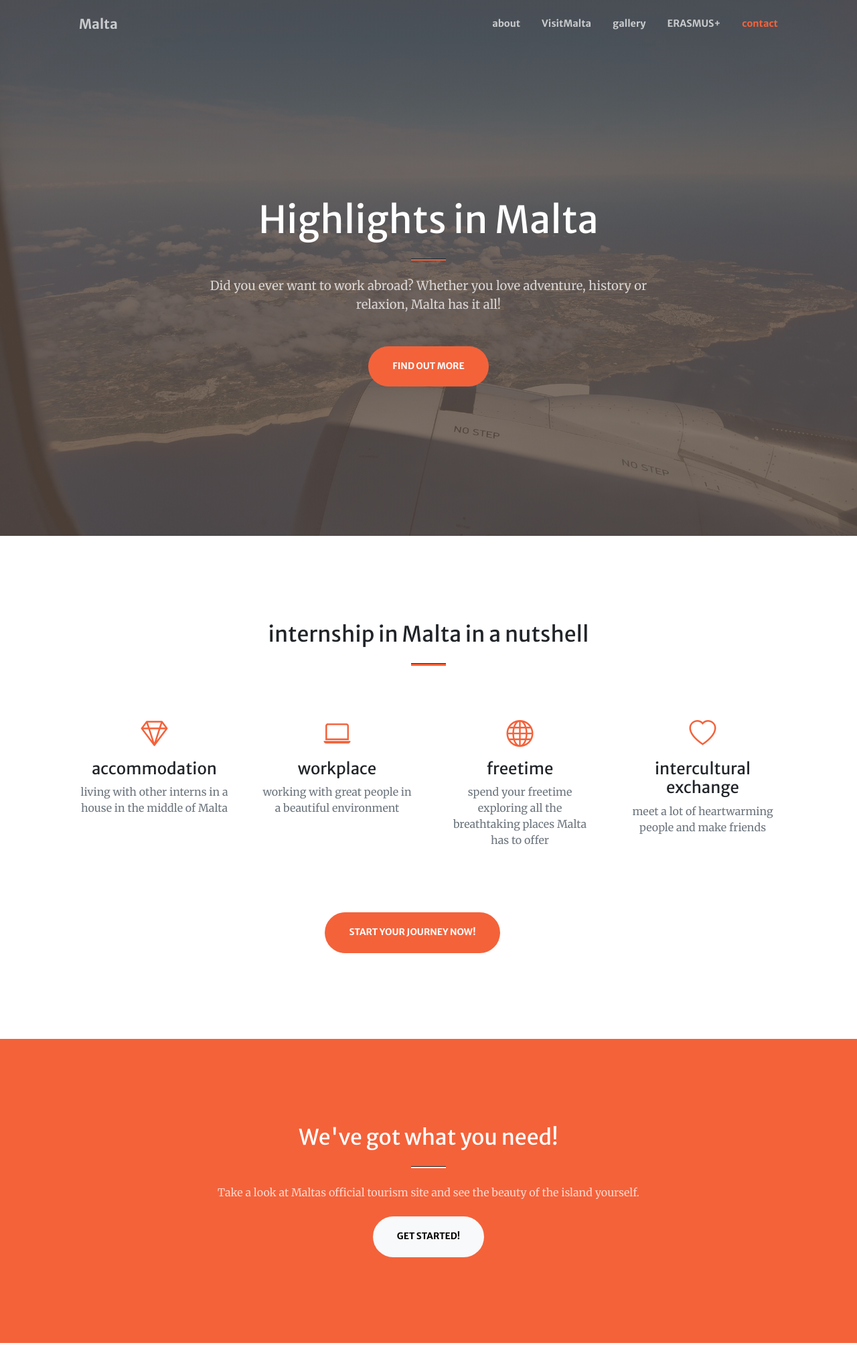
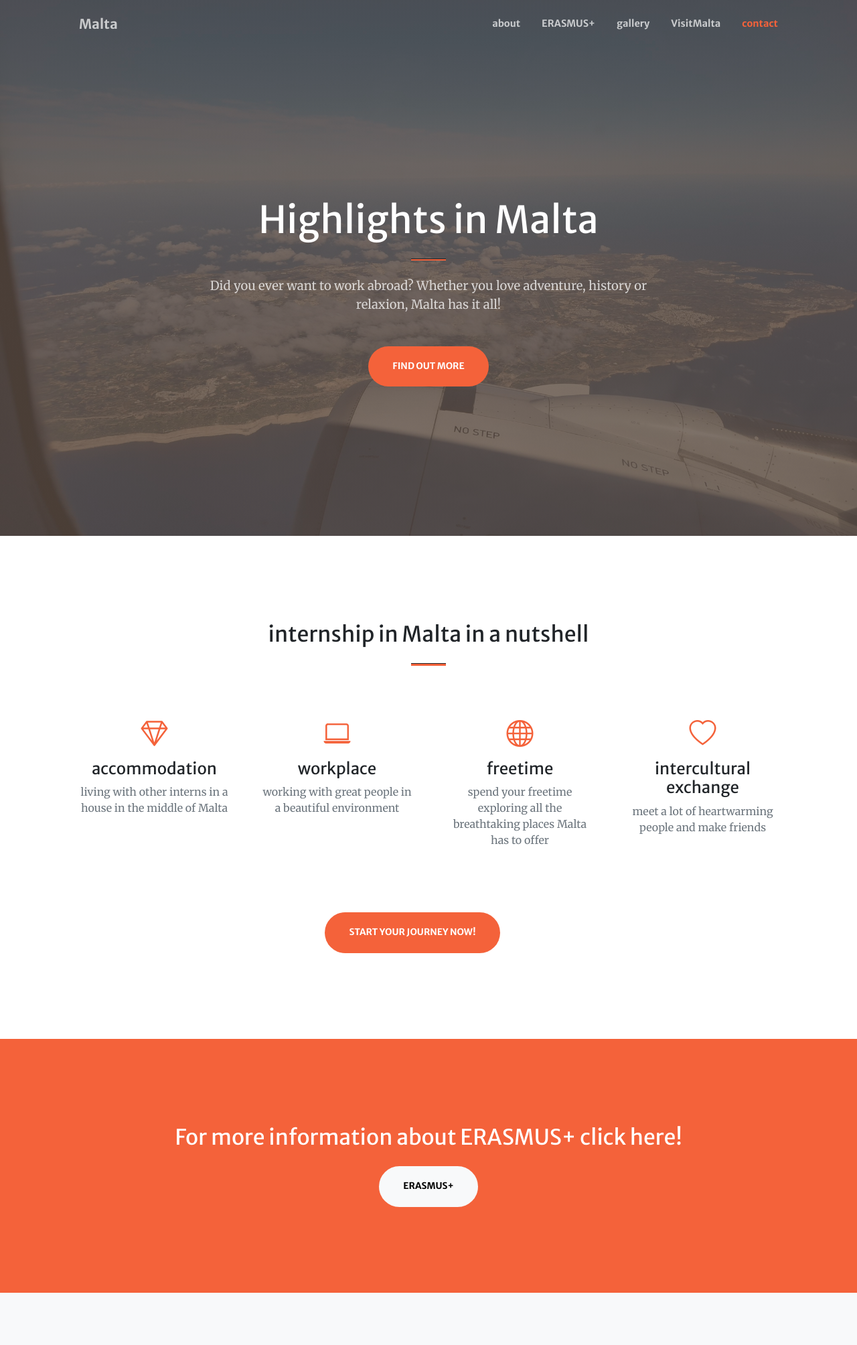
Before and after one commit to Inga07/Miniprojekt-Malta-Inga, a plain HTML site: page index.html in a window 1280 px wide. Shown: the top 2008 px of the page at 67% size. Drawn offline with nearby package versions, Linux system fonts and the light colour scheme; some packages are replaced by stand-ins of ours; a script that the page names is missing.

Commit message:
Add files via upload

```diff
--- a/index.html
+++ b/index.html
@@ -31,9 +31,9 @@
                 <div class="collapse navbar-collapse" id="navbarResponsive">
                     <ul class="navbar-nav ms-auto my-2 my-lg-0">
                         <li class="nav-item"><a class="nav-link" href="#services">about</a></li>
-                        <li class="nav-item"><a class="nav-link" href="#about">VisitMalta</a></li>
+                        <li class="nav-item"><a class="nav-link" href="#about">ERASMUS+</a></li>
                         <li class="nav-item"><a class="nav-link" href="#portfolio">gallery</a></li>
-                        <li class="nav-item"><a class="nav-link" href="#action">ERASMUS+</a></li>
+                        <li class="nav-item"><a class="nav-link" href="#action">VisitMalta</a></li>
                         <li class="nav-item"><a class="nav-link" href="#contact">contact</a></li>
                     </ul>
                 </div>
@@ -101,16 +101,11 @@
         </section>
 
         <!-- About-->
-        <section class="page-section bg-primary" id="about">
-            <div class="container px-4 px-lg-5">
-                <div class="row gx-4 gx-lg-5 justify-content-center">
-                    <div class="col-lg-8 text-center">
-                        <h2 class="text-white mt-0">We've got what you need!</h2>
-                        <hr class="divider divider-light" />
-                        <p class="text-white-75 mb-4">Take a look at Maltas official tourism site and see the beauty of the island yourself.</p>
-                        <a class="btn btn-light btn-xl" href="https://www.visitmalta.com/en/">Get Started!</a>
-                    </div>
-                </div>
+
+        <section class="page-section bg-primary text-white" id="about">
+            <div class="container px-4 px-lg-5 text-center">
+                <h2 class="mb-4">For more information about ERASMUS+ click here!</h2>
+                <a class="btn btn-light btn-xl" href="https://www.europe-for-you.org/auslandspraktika">ERASMUS+</a>
             </div>
         </section>
 
@@ -400,9 +395,15 @@
 
         <!-- Call to action-->
         <section class="page-section bg-dark text-white" id="action">
-            <div class="container px-4 px-lg-5 text-center">
-                <h2 class="mb-4">For more information about ERASMUS+ click here!</h2>
-                <a class="btn btn-light btn-xl" href="https://www.europe-for-you.org/auslandspraktika">ERASMUS+</a>
+            <div class="container px-4 px-lg-5">
+                <div class="row gx-4 gx-lg-5 justify-content-center">
+                    <div class="col-lg-8 text-center">
+                        <h2 class="text-white mt-0">We've got what you need!</h2>
+                        <hr class="divider divider-light" />
+                        <p class="text-white-75 mb-4">Take a look at Maltas official tourism site and see the beauty of the island yourself.</p>
+                        <a class="btn btn-light btn-xl" href="https://www.visitmalta.com/en/">Get Started!</a>
+                    </div>
+                </div>
             </div>
         </section>
 
```
